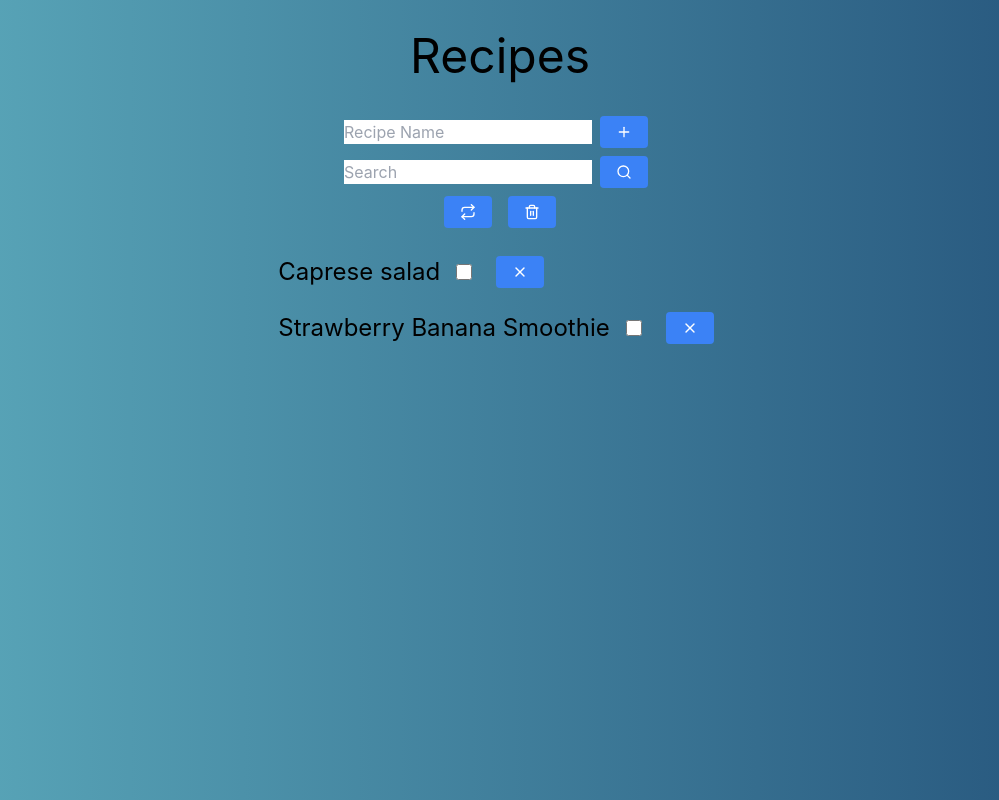
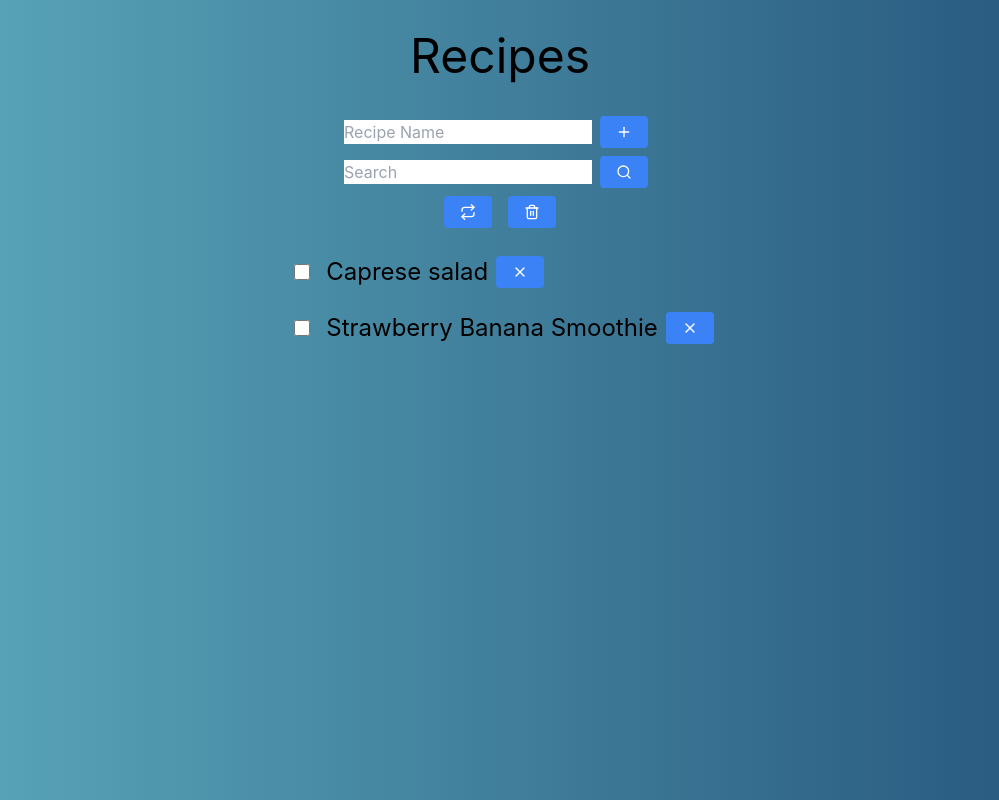
Before and after one commit to cw417/react-recipes, a React (Create React App) app: page / in a window 1280 px wide. Shown: the whole page, without its empty margins (140-1139 px from the left). Built offline with nearby package versions, Linux system fonts and the light colour scheme.

Commit message:
Remove toggle recipe name font size on select

```diff
--- a/src/components/Recipe.js
+++ b/src/components/Recipe.js
@@ -5,7 +5,6 @@ import { FiX } from "react-icons/fi";
 export default function Recipe({ recipe, removeRecipe, addIngredient, removeIngredient, addInstruction, removeInstruction }) {
 
   const [ display, setDisplay ] = useState('none')
-  const [ fontSize, setFontSize ] = useState('1.5em')
 
   function handleSelect() {
     /**
@@ -13,11 +12,9 @@ export default function Recipe({ recipe, removeRecipe, addIngredient, removeIngr
      */
     if (display === 'none') {
       setDisplay('block')
-      setFontSize('2em')
       console.log('selected ' + recipe.name)
     } else {
       setDisplay('none')
-      setFontSize('1.5em')
       console.log('unselected ' + recipe.name)
     }
   }
@@ -33,11 +30,11 @@ export default function Recipe({ recipe, removeRecipe, addIngredient, removeIngr
   return (
     <div className='m-2'>
       <div>
-        <span className='' style={{fontSize:fontSize}}>
-          {recipe.name}
-        </span>
         <span className='pad-left'>
           <input className='chkbx' type='checkbox' onClick={handleSelect} />
+        </span>
+        <span className='text-2xl'>
+          {recipe.name}
         </span>
         <span className='pad-left'>
           <button className='btn' onClick={handleRemoveRecipe}><FiX /></button>
```
